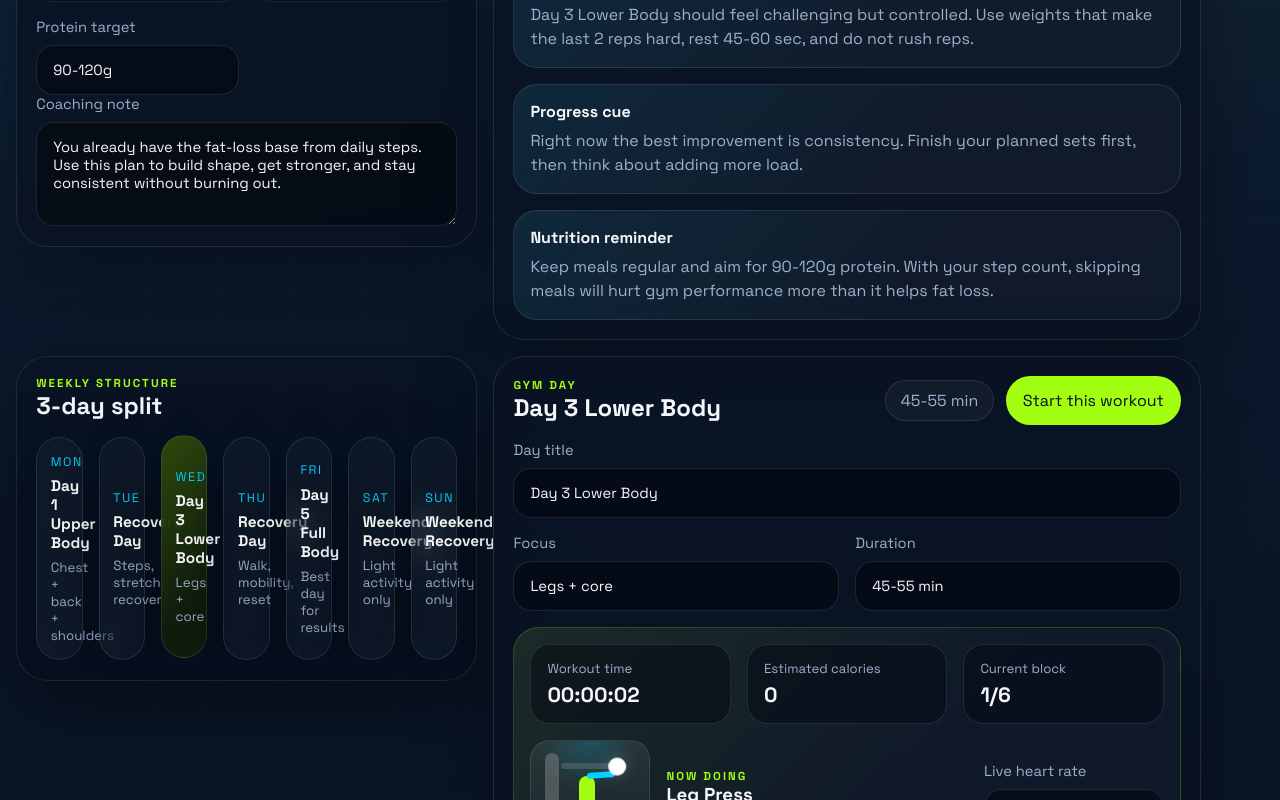
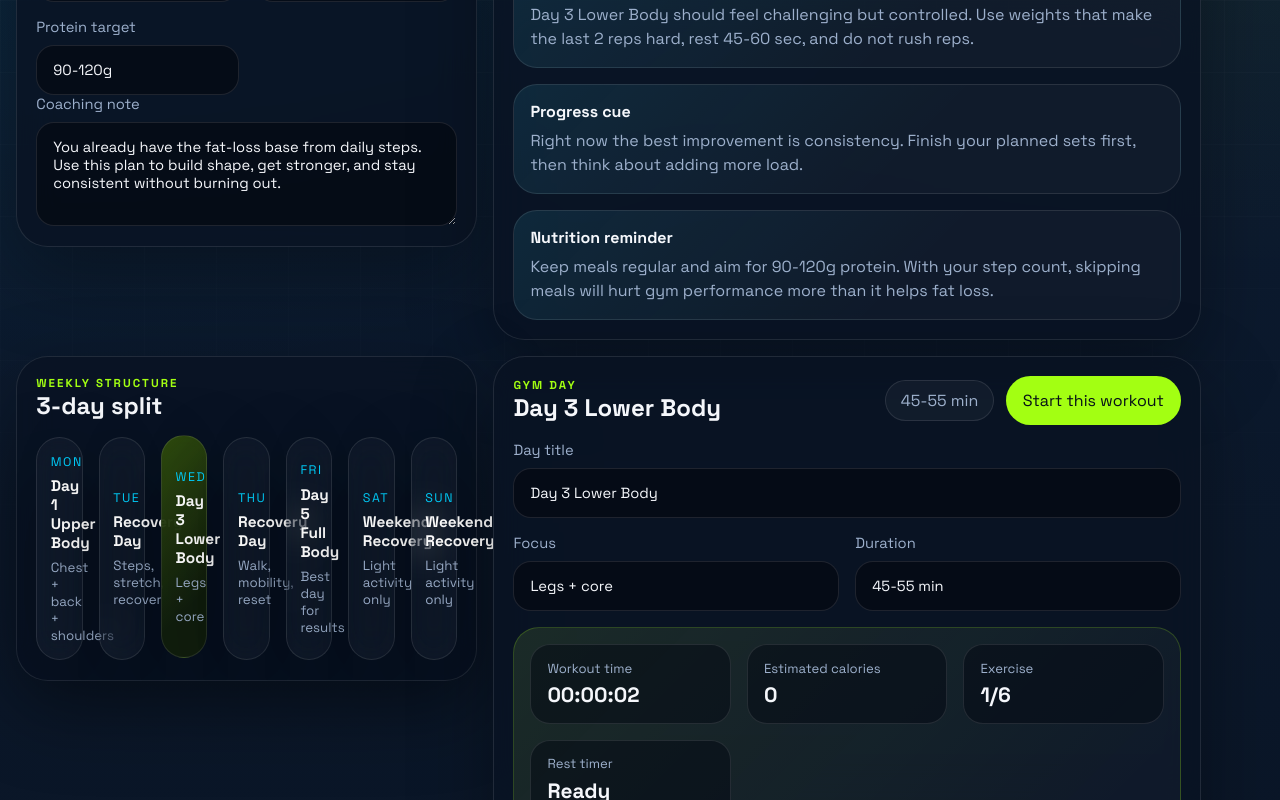
Before and after one commit to saikarthik488/gym-planner-app, a React (Vite) app in the folder apps/web/: page / in a window 1280 px wide. Both pictures are taken after a click on the button "Start this workout". Shown: the part 1143-1943 px from the top of the page. Built offline with nearby package versions, Linux system fonts and the light colour scheme.

Commit message:
Add rest timer, set logging, and fullscreen workout mode

```diff
--- a/apps/web/src/App.tsx
+++ b/apps/web/src/App.tsx
@@ -33,6 +33,12 @@ type Exercise = {
   animation: AnimationKind;
 };
 
+type SetLog = {
+  completed: boolean;
+  weight: string;
+  reps: string;
+};
+
 type WorkoutExercise = {
   exerciseId: string;
   sets: number;
@@ -40,6 +46,7 @@ type WorkoutExercise = {
   rest: string;
   cue: string;
   completed: boolean;
+  setLogs: SetLog[];
 };
 
 type WorkoutDay = {
@@ -65,7 +72,9 @@ type ActiveWorkout = {
   day: DayKey;
   startedAt: number;
   currentExerciseIndex: number;
+  currentSetIndex: number;
   heartRate: number | null;
+  fullscreen: boolean;
 };
 
 const STORAGE_KEY = "gym-planner-3day-state";
@@ -168,6 +177,13 @@ const library: Exercise[] = [
   }
 ];
 
+const makeSetLogs = (sets: number, reps: string): SetLog[] =>
+  Array.from({ length: sets }, () => ({
+    completed: false,
+    weight: "",
+    reps
+  }));
+
 const createExercise = (
   exerciseId: string,
   sets: number,
@@ -180,7 +196,8 @@ const createExercise = (
   reps,
   rest,
   cue,
-  completed: false
+  completed: false,
+  setLogs: makeSetLogs(sets, reps)
 });
 
 const defaultPlan: Record<DayKey, WorkoutDay> = {
@@ -268,7 +285,10 @@ const createPlanner = (): PlannerState => ({
       day,
       {
         ...defaultPlan[day],
-        exercises: defaultPlan[day].exercises.map((exercise) => ({ ...exercise }))
+        exercises: defaultPlan[day].exercises.map((exercise) => ({
+          ...exercise,
+          setLogs: exercise.setLogs.map((setLog) => ({ ...setLog }))
+        }))
       }
     ])
   ) as Record<DayKey, WorkoutDay>,
@@ -289,6 +309,16 @@ const today = new Intl.DateTimeFormat("en-AU", { weekday: "long" }).format(new D
 
 function getExercise(exerciseId: string) {
   return library.find((exercise) => exercise.id === exerciseId);
+}
+
+function restToSeconds(rest: string) {
+  const minuteMatch = rest.match(/(\d+)\s*min/i);
+  const secondMatch = rest.match(/(\d+)\s*sec/i);
+
+  const minutes = minuteMatch ? Number(minuteMatch[1]) : 0;
+  const seconds = secondMatch ? Number(secondMatch[1]) : 0;
+
+  return minutes * 60 + seconds;
 }
 
 function ExerciseDemo({ exercise }: { exercise: Exercise }) {
@@ -346,6 +376,7 @@ export default function App() {
   const [groupFilter, setGroupFilter] = useState("All");
   const [activeWorkout, setActiveWorkout] = useState<ActiveWorkout | null>(null);
   const [elapsedSeconds, setElapsedSeconds] = useState(0);
+  const [restRemaining, setRestRemaining] = useState(0);
 
   useEffect(() => {
     window.localStorage.setItem(STORAGE_KEY, JSON.stringify(planner));
@@ -365,6 +396,25 @@ export default function App() {
     const intervalId = window.setInterval(updateElapsed, 1000);
     return () => window.clearInterval(intervalId);
   }, [activeWorkout]);
+
+  useEffect(() => {
+    if (restRemaining <= 0) {
+      return;
+    }
+
+    const intervalId = window.setInterval(() => {
+      setRestRemaining((current) => {
+        if (current <= 1) {
+          window.clearInterval(intervalId);
+          return 0;
+        }
+
+        return current - 1;
+      });
+    }, 1000);
+
+    return () => window.clearInterval(intervalId);
+  }, [restRemaining]);
 
   const selectedWorkout = planner.days[selectedDay];
   const groups = useMemo(() => ["All", ...new Set(library.map((exercise) => exercise.group))], []);
@@ -395,6 +445,7 @@ export default function App() {
   const activeExercise =
     activeWorkout && activeSessionWorkout ? activeSessionWorkout.exercises[activeWorkout.currentExerciseIndex] : null;
   const activeExerciseDetails = activeExercise ? getExercise(activeExercise.exerciseId) : null;
+  const activeSet = activeWorkout && activeExercise ? activeExercise.setLogs[activeWorkout.currentSetIndex] : null;
   const estimatedCalories = useMemo(() => {
     if (!activeWorkout) {
       return 0;
@@ -406,22 +457,32 @@ export default function App() {
     return Math.round(((baseMet + hrBoost) * 3.5 * planner.weightKg * minutes) / 200);
   }, [activeWorkout, elapsedSeconds, planner.weightKg]);
   const formattedElapsed = new Date(elapsedSeconds * 1000).toISOString().slice(11, 19);
+  const formattedRest = new Date(restRemaining * 1000).toISOString().slice(14, 19);
 
-  const toggleExercise = (day: DayKey, index: number) => {
-    setPlanner((current) => {
-      const workout = current.days[day];
-      const exercises = workout.exercises.map((exercise, exerciseIndex) =>
-        exerciseIndex === index ? { ...exercise, completed: !exercise.completed } : exercise
-      );
-
-      return {
+  const setPlannerExercise = (
+    day: DayKey,
+    exerciseIndex: number,
+    updater: (exercise: WorkoutExercise) => WorkoutExercise
+  ) => {
+    setPlanner((current) => ({
       ...current,
       days: {
         ...current.days,
-          [day]: { ...workout, exercises }
+        [day]: {
+          ...current.days[day],
+          exercises: current.days[day].exercises.map((exercise, index) =>
+            index === exerciseIndex ? updater(exercise) : exercise
+          )
         }
+      }
+    }));
   };
-    });
+
+  const toggleExercise = (day: DayKey, index: number) => {
+    setPlannerExercise(day, index, (exercise) => ({
+      ...exercise,
+      completed: !exercise.completed
+    }));
   };
 
   const addExerciseToDay = (exerciseId: string) => {
@@ -460,63 +521,126 @@ export default function App() {
     }
 
     setSelectedDay(day);
+    setRestRemaining(0);
     setActiveWorkout({
       day,
       startedAt: Date.now(),
       currentExerciseIndex: 0,
-      heartRate: null
+      currentSetIndex: 0,
+      heartRate: null,
+      fullscreen: window.innerWidth < 800
     });
   };
 
   const finishWorkout = () => {
     setActiveWorkout(null);
+    setRestRemaining(0);
   };
 
-  const goToNextExercise = () => {
+  const updateSetField = (
+    day: DayKey,
+    exerciseIndex: number,
+    setIndex: number,
+    field: "weight" | "reps",
+    value: string
+  ) => {
+    setPlannerExercise(day, exerciseIndex, (exercise) => ({
+      ...exercise,
+      setLogs: exercise.setLogs.map((setLog, index) =>
+        index === setIndex ? { ...setLog, [field]: value } : setLog
+      )
+    }));
+  };
+
+  const runnerClassName = `workout-runner ${activeWorkout?.fullscreen ? "workout-runner--fullscreen" : ""}`;
+
+  const completeCurrentSet = () => {
+    if (!activeWorkout || !activeExercise) {
+      return;
+    }
+
+    const { day, currentExerciseIndex, currentSetIndex } = activeWorkout;
+    const nextRest = restToSeconds(activeExercise.rest);
+
+    setPlannerExercise(day, currentExerciseIndex, (exercise) => {
+      const setLogs = exercise.setLogs.map((setLog, index) =>
+        index === currentSetIndex ? { ...setLog, completed: true } : setLog
+      );
+      const allDone = setLogs.every((setLog) => setLog.completed);
+
+      return {
+        ...exercise,
+        setLogs,
+        completed: allDone
+      };
+    });
+
+    if (currentSetIndex < activeExercise.setLogs.length - 1) {
+      setActiveWorkout((current) =>
+        current
+          ? {
+              ...current,
+              currentSetIndex: current.currentSetIndex + 1
+            }
+          : null
+      );
+      setRestRemaining(nextRest);
+      return;
+    }
+
+    const workout = planner.days[day];
+    if (currentExerciseIndex < workout.exercises.length - 1) {
+      setActiveWorkout((current) =>
+        current
+          ? {
+              ...current,
+              currentExerciseIndex: current.currentExerciseIndex + 1,
+              currentSetIndex: 0
+            }
+          : null
+      );
+      setRestRemaining(nextRest);
+      return;
+    }
+
+    finishWorkout();
+  };
+
+  const goToPreviousExercise = () => {
     if (!activeWorkout) {
       return;
     }
 
-    const workout = planner.days[activeWorkout.day];
-    const currentIndex = activeWorkout.currentExerciseIndex;
-
-    setPlanner((current) => ({
-      ...current,
-      days: {
-        ...current.days,
-        [activeWorkout.day]: {
-          ...current.days[activeWorkout.day],
-          exercises: current.days[activeWorkout.day].exercises.map((exercise, index) =>
-            index === currentIndex ? { ...exercise, completed: true } : exercise
-          )
-        }
-      }
-    }));
-
-    if (currentIndex >= workout.exercises.length - 1) {
-      finishWorkout();
-      return;
-    }
-
+    if (activeWorkout.currentSetIndex > 0) {
       setActiveWorkout((current) =>
         current
           ? {
               ...current,
-            currentExerciseIndex: current.currentExerciseIndex + 1
+              currentSetIndex: current.currentSetIndex - 1
+            }
+          : null
+      );
+      return;
+    }
+
+    if (activeWorkout.currentExerciseIndex === 0) {
+      return;
+    }
+
+    const previousExercise = planner.days[activeWorkout.day].exercises[activeWorkout.currentExerciseIndex - 1];
+    setActiveWorkout((current) =>
+      current
+        ? {
+            ...current,
+            currentExerciseIndex: current.currentExerciseIndex - 1,
+            currentSetIndex: Math.max(0, previousExercise.setLogs.length - 1)
           }
         : null
     );
   };
 
-  const goToPreviousExercise = () => {
-    setActiveWorkout((current) =>
-      current
-        ? {
-            ...current,
-            currentExerciseIndex: Math.max(0, current.currentExerciseIndex - 1)
-          }
-        : null
-    );
+  const toggleFullscreenMode = () => {
+    setActiveWorkout((current) => (current ? { ...current, fullscreen: !current.fullscreen } : null));
   };
 
   return (
@@ -728,7 +852,8 @@ export default function App() {
           </div>
 
           {activeWorkout && activeWorkout.day === selectedDay ? (
-            <section className="workout-runner">
+            <section className={runnerClassName}>
+              <div className="workout-runner__topbar">
                 <div className="workout-runner__stats">
                   <article className="runner-card">
                     <span>Workout time</span>
@@ -739,11 +864,25 @@ export default function App() {
                     <strong>{estimatedCalories}</strong>
                   </article>
                   <article className="runner-card">
-                  <span>Current block</span>
+                    <span>Exercise</span>
                     <strong>
                       {activeWorkout.currentExerciseIndex + 1}/{selectedWorkout.exercises.length}
                     </strong>
                   </article>
+                  <article className={`runner-card ${restRemaining > 0 ? "runner-card--rest" : ""}`}>
+                    <span>Rest timer</span>
+                    <strong>{restRemaining > 0 ? formattedRest : "Ready"}</strong>
+                  </article>
+                </div>
+
+                <div className="workout-runner__meta-actions">
+                  <button type="button" className="chip-button" onClick={toggleFullscreenMode}>
+                    {activeWorkout.fullscreen ? "Exit fullscreen" : "Fullscreen mode"}
+                  </button>
+                  <button type="button" className="chip-button" onClick={() => setRestRemaining(0)}>
+                    Skip rest
+                  </button>
+                </div>
               </div>
 
               <div className="workout-runner__focus">
@@ -753,6 +892,9 @@ export default function App() {
                   <p className="eyebrow">Now doing</p>
                   <h3>{activeExerciseDetails?.name ?? "Exercise"}</h3>
                   <p>{activeExercise?.cue}</p>
+                  <p className="workout-runner__set-progress">
+                    Set {activeWorkout.currentSetIndex + 1} of {activeExercise?.setLogs.length ?? 0}
+                  </p>
                 </div>
 
                 <label>
@@ -775,14 +917,75 @@ export default function App() {
                 </label>
               </div>
 
+              {activeExercise ? (
+                <div className="set-logger">
+                  <div className="set-logger__head">
+                    <h3>Set-by-set logging</h3>
+                    <span>Enter actual weight and reps as you go</span>
+                  </div>
+
+                  <div className="set-logger__grid">
+                    {activeExercise.setLogs.map((setLog, index) => (
+                      <article
+                        key={`${activeExercise.exerciseId}-set-${index}`}
+                        className={`set-card ${index === activeWorkout.currentSetIndex ? "set-card--active" : ""} ${
+                          setLog.completed ? "set-card--done" : ""
+                        }`}
+                      >
+                        <div className="set-card__title">
+                          <strong>Set {index + 1}</strong>
+                          <span>{setLog.completed ? "Done" : "Pending"}</span>
+                        </div>
+
+                        <label>
+                          Weight
+                          <input
+                            value={setLog.weight}
+                            placeholder="kg"
+                            onChange={(event) =>
+                              updateSetField(
+                                activeWorkout.day,
+                                activeWorkout.currentExerciseIndex,
+                                index,
+                                "weight",
+                                event.target.value
+                              )
+                            }
+                          />
+                        </label>
+
+                        <label>
+                          Reps
+                          <input
+                            value={setLog.reps}
+                            placeholder="reps"
+                            onChange={(event) =>
+                              updateSetField(
+                                activeWorkout.day,
+                                activeWorkout.currentExerciseIndex,
+                                index,
+                                "reps",
+                                event.target.value
+                              )
+                            }
+                          />
+                        </label>
+                      </article>
+                    ))}
+                  </div>
+                </div>
+              ) : null}
+
               <div className="workout-runner__actions">
                 <button type="button" className="chip-button" onClick={goToPreviousExercise}>
                   Previous
                 </button>
-                <button type="button" className="chip-button chip-button--active" onClick={goToNextExercise}>
-                  {activeWorkout.currentExerciseIndex === selectedWorkout.exercises.length - 1
+                <button type="button" className="chip-button chip-button--active" onClick={completeCurrentSet}>
+                  {activeExercise && activeWorkout.currentSetIndex === activeExercise.setLogs.length - 1
+                    ? activeWorkout.currentExerciseIndex === selectedWorkout.exercises.length - 1
                       ? "Finish workout"
-                    : "Complete and next"}
+                      : "Complete exercise"
+                    : "Complete set"}
                 </button>
                 <button type="button" className="chip-button" onClick={finishWorkout}>
                   End session
--- a/apps/web/src/styles/global.css
+++ b/apps/web/src/styles/global.css
@@ -271,7 +271,8 @@ dt {
 }
 
 .session-actions,
-.workout-runner__actions {
+.workout-runner__actions,
+.workout-runner__meta-actions {
   display: flex;
   gap: 0.75rem;
   flex-wrap: wrap;
@@ -617,6 +618,16 @@ dd {
   font-size: 1.3rem;
 }
 
+.runner-card--rest {
+  border-color: rgba(163, 255, 18, 0.35);
+}
+
+.workout-runner__topbar {
+  display: grid;
+  gap: 1rem;
+  margin-bottom: 1rem;
+}
+
 .workout-runner__focus {
   display: grid;
   grid-template-columns: 120px 1fr 180px;
@@ -632,6 +643,81 @@ dd {
 .workout-runner__copy p:last-child {
   margin: 0;
   color: var(--muted);
+}
+
+.workout-runner__set-progress {
+  margin-top: 0.55rem;
+  font-weight: 700;
+  color: var(--accent);
+}
+
+.set-logger {
+  margin-bottom: 1rem;
+}
+
+.set-logger__head {
+  display: flex;
+  justify-content: space-between;
+  gap: 1rem;
+  align-items: center;
+  margin-bottom: 0.85rem;
+}
+
+.set-logger__head h3 {
+  margin: 0;
+}
+
+.set-logger__head span {
+  color: var(--muted);
+  font-size: 0.9rem;
+}
+
+.set-logger__grid {
+  display: grid;
+  grid-template-columns: repeat(auto-fit, minmax(180px, 1fr));
+  gap: 0.8rem;
+}
+
+.set-card {
+  padding: 0.9rem;
+  border-radius: 22px;
+  border: 1px solid var(--line);
+  background: rgba(255, 255, 255, 0.03);
+}
+
+.set-card--active {
+  border-color: rgba(0, 209, 255, 0.4);
+  box-shadow: inset 0 0 0 1px rgba(0, 209, 255, 0.16);
+}
+
+.set-card--done {
+  border-color: rgba(163, 255, 18, 0.35);
+  background: rgba(163, 255, 18, 0.08);
+}
+
+.set-card__title {
+  display: flex;
+  justify-content: space-between;
+  gap: 1rem;
+  margin-bottom: 0.75rem;
+}
+
+.set-card__title span {
+  color: var(--muted);
+  font-size: 0.85rem;
+}
+
+.workout-runner--fullscreen {
+  position: fixed;
+  inset: 0;
+  z-index: 50;
+  margin: 0;
+  border-radius: 0;
+  padding: calc(1rem + env(safe-area-inset-top)) 1rem calc(1.5rem + env(safe-area-inset-bottom));
+  overflow: auto;
+  background:
+    linear-gradient(180deg, rgba(8, 17, 31, 0.98), rgba(5, 11, 20, 0.98)),
+    var(--bg);
 }
 
 .ai-card h3 {
@@ -818,7 +904,8 @@ dd {
   .library-toolbar,
   .exercise-card,
   .workout-runner__focus,
-  .workout-runner__stats {
+  .workout-runner__stats,
+  .set-logger__head {
     grid-template-columns: 1fr;
   }
 
```
Lines whose indentation alone changed are shown as unchanged.
